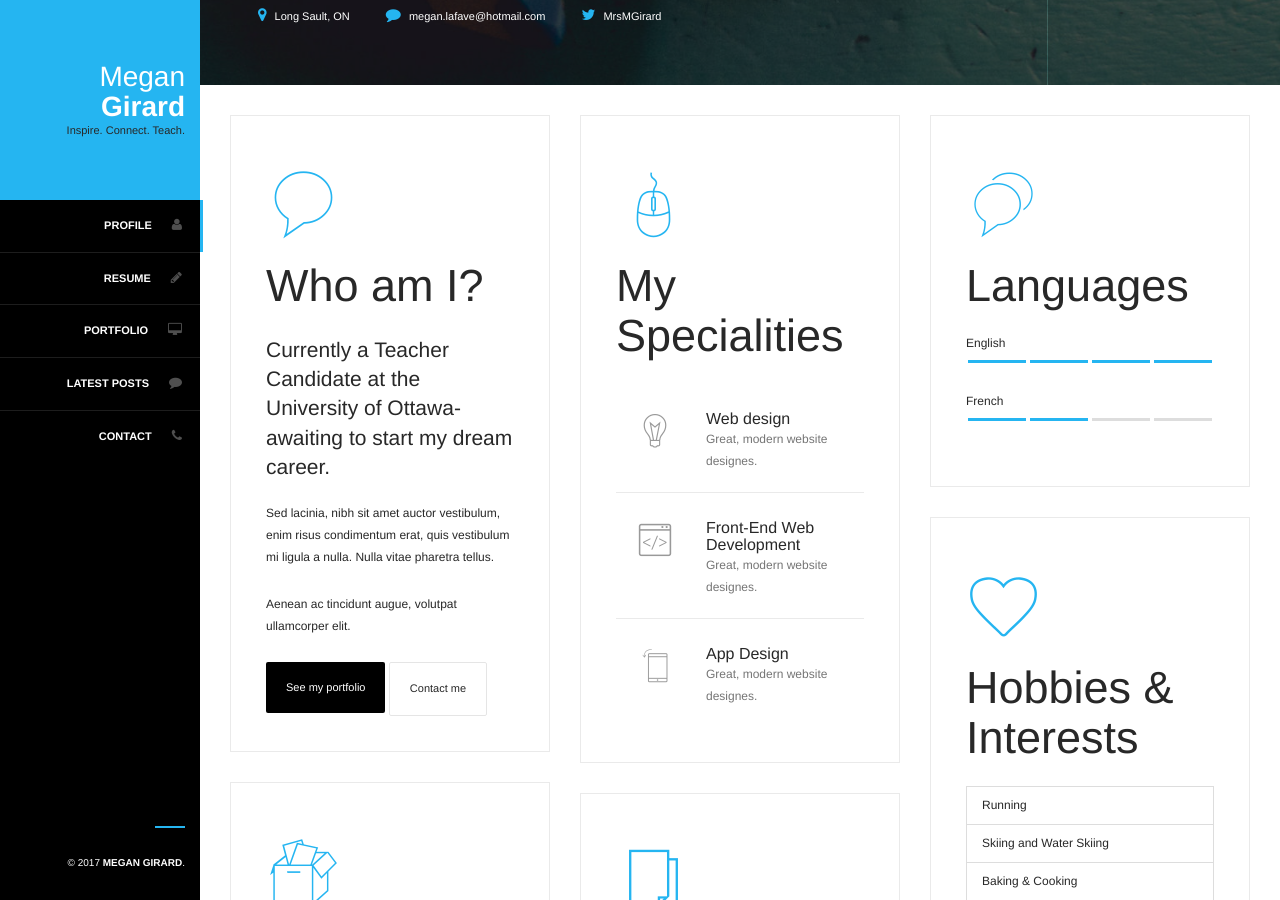
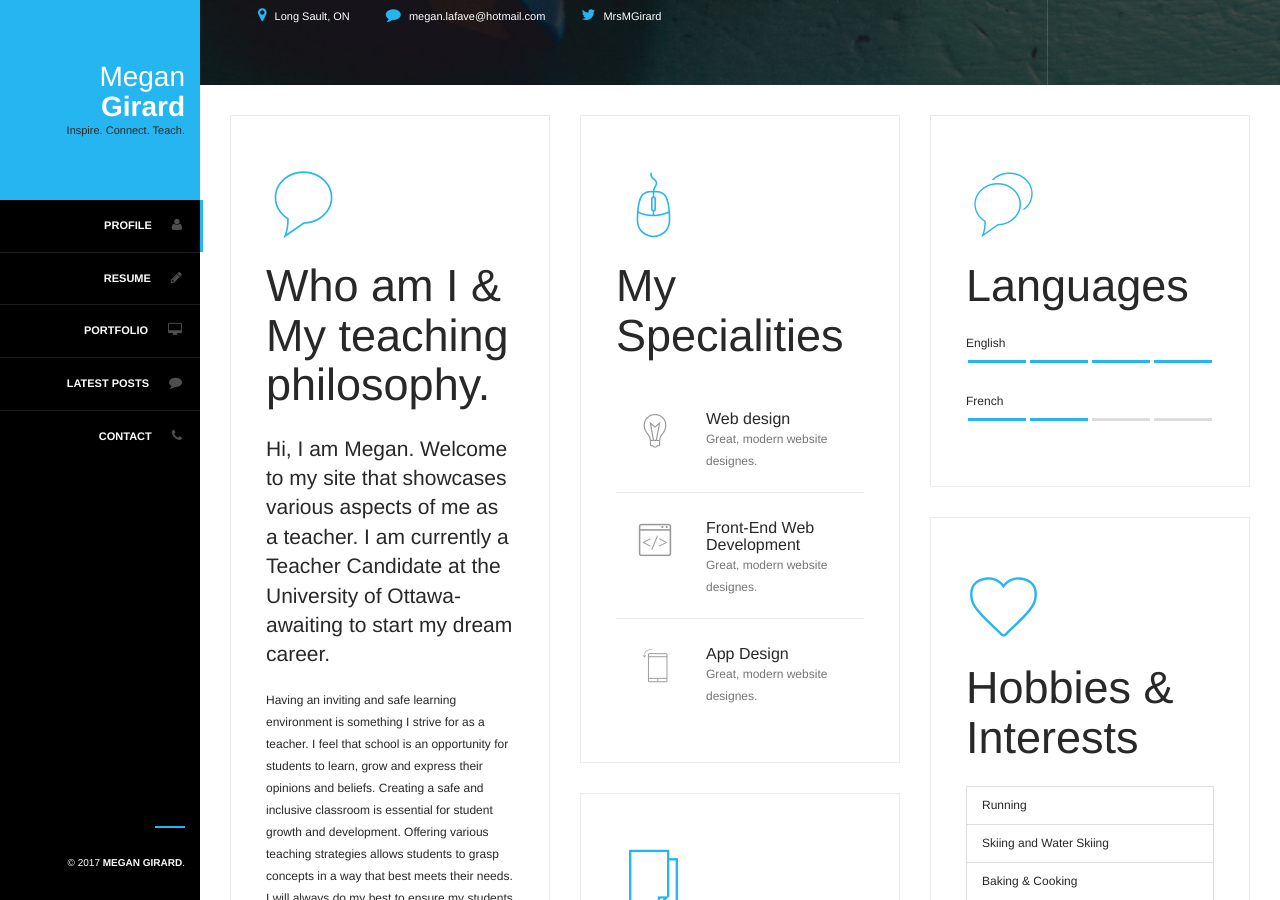
Before and after one commit to DaydreamDevelopment/megan-girard, a Jekyll site: the page built from index.html, in a window 1280 px wide and 900 px high, scrolled down 815 px. Built offline with Jekyll 4.4.1, drawn with Linux system fonts in a browser that asks for light colours; the list of posts is cut into pages by our own code; some of the changed text lies outside the part shown.

Commit message:
Updated 'index.html' via CloudCannon

```diff
--- a/index.html
+++ b/index.html
@@ -65,10 +65,10 @@ image: /uploads/background.jpg
           <!-- Box - About Me -->
           <div class="resume-box animated slide-in-top">
             <i class="title-icon text-primary flaticon-speech43"></i>
-            <h3 class="editable">Who am I?</h3>
-            <p class="lead editable">Currently a Teacher Candidate at the University of Ottawa- awaiting to start my dream career.&nbsp;</p>
-            <p class="editable">Sed lacinia, nibh sit amet auctor vestibulum, enim risus condimentum erat, quis vestibulum mi ligula a nulla. Nulla vitae pharetra tellus.</p>
-            <p class="editable">Aenean ac tincidunt augue, volutpat ullamcorper elit.</p>
+            <h3 class="editable">Who am I &amp; My teaching philosophy.</h3>
+            <p class="lead editable">Hi, I am Megan. Welcome to my site that showcases various aspects of me as a teacher. I am currently a Teacher Candidate at the University of Ottawa- awaiting to start my dream career.</p>
+            <p class="editable">Having an inviting and safe learning environment is something I strive for as a teacher. I feel that school is an opportunity for students to learn, grow and express their opinions and beliefs. Creating a safe and inclusive classroom is essential for student growth and development. Offering various teaching strategies allows students to grasp concepts in a way that best meets their needs. I will always do my best to ensure my students succeed; therefore, providing different opportunities for learning and assessment is imperative.&nbsp;<br /><br />Elementary school includes the most important years of an individual's life. Providing students with an environment where they feel safe, allows them to ask questions, seek advice or even just to talk. I want to ensure that whoever I teach and whoever I come across in my school knows that I am there to provide them with the strategies and tools they need in order to succeed in their future.&nbsp;</p>
+            <p class="editable">&ldquo;You can teach a student a lesson for a day; but if you can teach him to learn by creating curiosity, he will continue the learning process for as long as he lives&rdquo; ~Clay P Bedford&nbsp;</p>
             <a href="#portfolio" class="btn btn-black">See my portfolio</a> <a href="#contact" class="btn btn-default">Contact me</a>
           </div>
 
```
